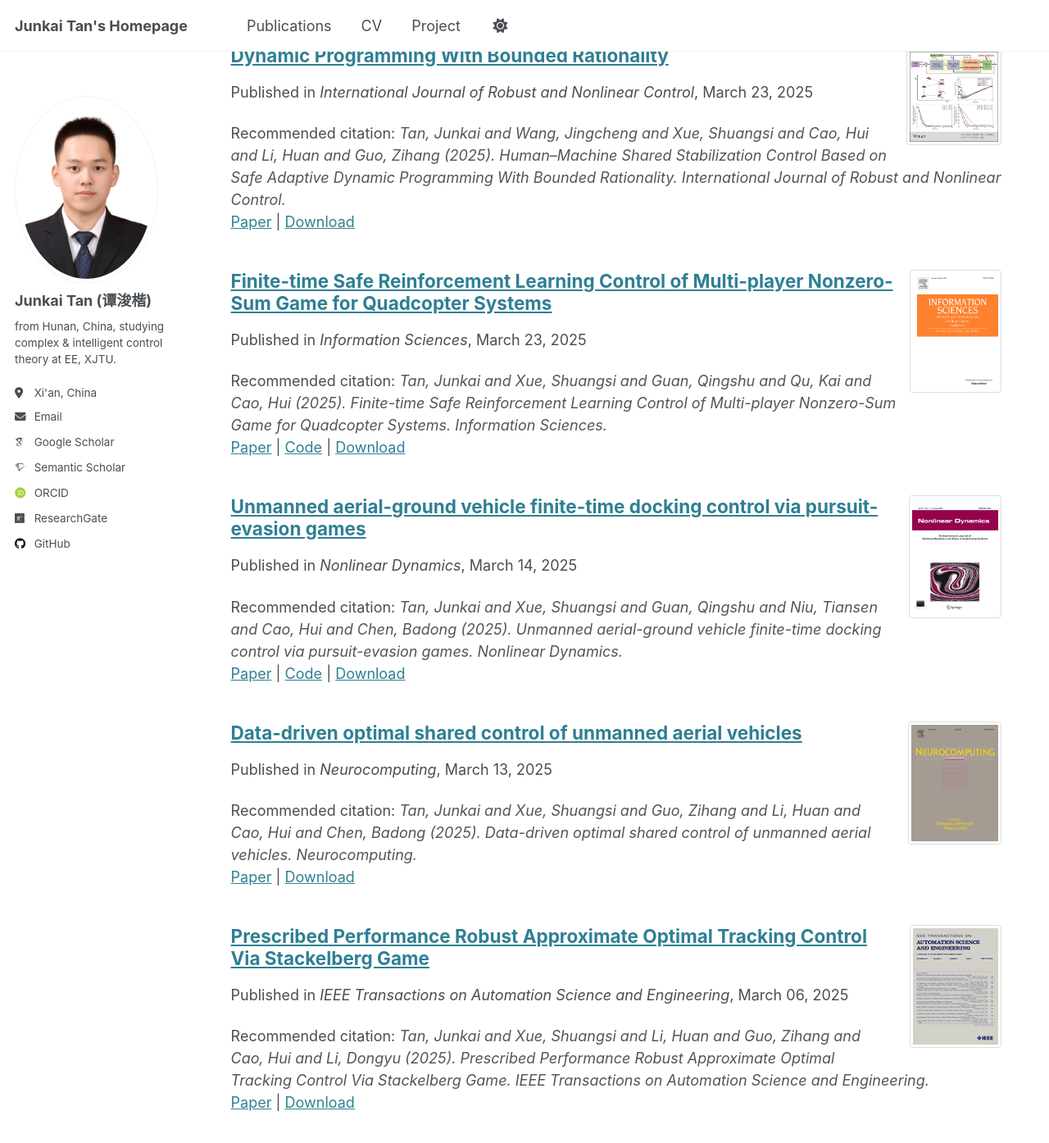
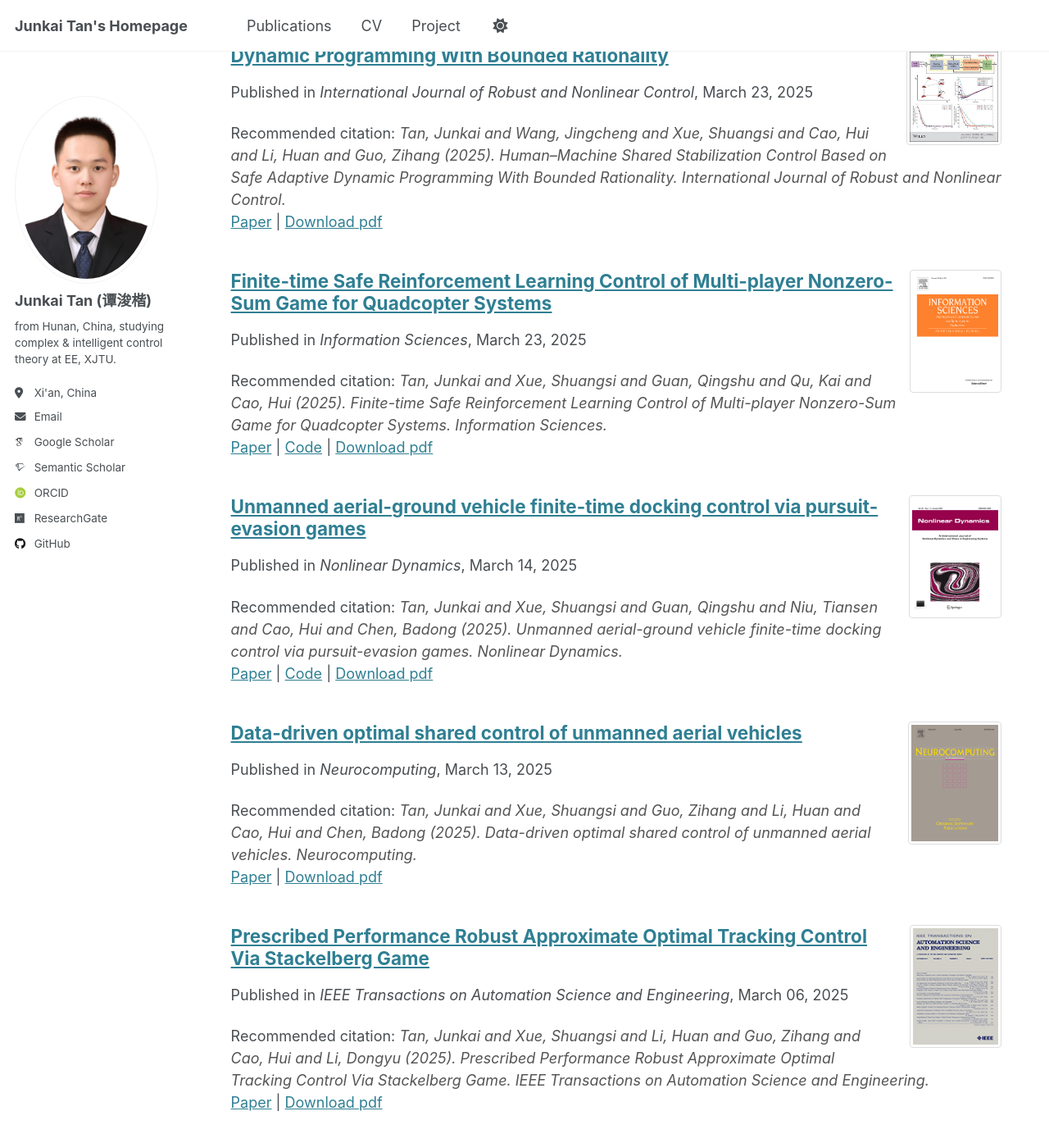
Before and after one commit to tanjunkai2001/tanjunkai2001.github.io, a Jekyll site: the page built from _pages/ publication.md, in a window 1280 px wide and 1400 px high, scrolled down 421 px. Shown: the top 1394 px of the window at 82% size. Built offline with Jekyll 4.4.1, drawn with Linux system fonts in a browser that asks for light colours; some web fonts are replaced; some of the changed text lies outside the part shown.

Commit message:
Update archive-single_V2.html

```diff
--- a/_includes/archive-single_V2.html
+++ b/_includes/archive-single_V2.html
@@ -62,30 +62,30 @@
       <p>Recommended citation: <span style="font-style: italic; color: #555;">{{ post.citation }}</span><br />
       <a href="{{ post.paperurl }}">Paper</a> |
       <a href="{{ post.code }}">Code</a> |
-      <a href="{{ base_path }}/assets/{{ post.title | slugify }}.pdf">Download</a></p>
+      <a href="{{ base_path }}/assets/{{ post.title}}.pdf">Download pdf</a></p>
     {% elsif post.citation and post.paperurl %}
       <p>Recommended citation: <span style="font-style: italic; color: #555;">{{ post.citation }}</span><br />
       <a href="{{ post.paperurl }}">Paper</a> |
-      <a href="{{ base_path }}/assets/{{ post.title | slugify }}.pdf">Download</a></p>
+      <a href="{{ base_path }}/assets/{{ post.title}}.pdf">Download pdf</a></p>
     {% elsif post.citation and post.code %}
       <p>Recommended citation: <span style="font-style: italic; color: #555;">{{ post.citation }}</span><br />
       <a href="{{ post.code }}">Code</a> |
-      <a href="{{ base_path }}/assets/{{ post.title | slugify }}.pdf">Download</a></p>
+      <a href="{{ base_path }}/assets/{{ post.title}}.pdf">Download pdf</a></p>
     {% elsif post.citation %}
       <p>Recommended citation: <span style="font-style: italic; color: #555;">{{ post.citation }}</span><br />
-      <a href="{{ base_path }}/assets/{{ post.title | slugify }}.pdf">Download</a></p>
+      <a href="{{ base_path }}/assets/{{ post.title}}.pdf">Download pdf</a></p>
     {% elsif post.paperurl %}
       <p>
       <a href="{{ post.paperurl }}">Paper</a> |
-      <a href="{{ base_path }}/assets/{{ post.title | slugify }}.pdf">Download</a>
+      <a href="{{ base_path }}/assets/{{ post.title}}.pdf">Download pdf</a>
       </p>
     {% elsif post.code %}
       <p>
       <a href="{{ post.code }}">Code</a> |
-      <a href="{{ base_path }}/assets/{{ post.title | slugify }}.pdf">Download</a>
+      <a href="{{ base_path }}/assets/{{ post.title}}.pdf">Download pdf</a>
       </p>
     {% else %}
-      <p><a href="{{ base_path }}/assets/{{ post.title | slugify }}.pdf">Download</a></p>
+      <p><a href="{{ base_path }}/assets/{{ post.title}}.pdf">Download pdf</a></p>
     {% endif %}
 
   </article>
```
